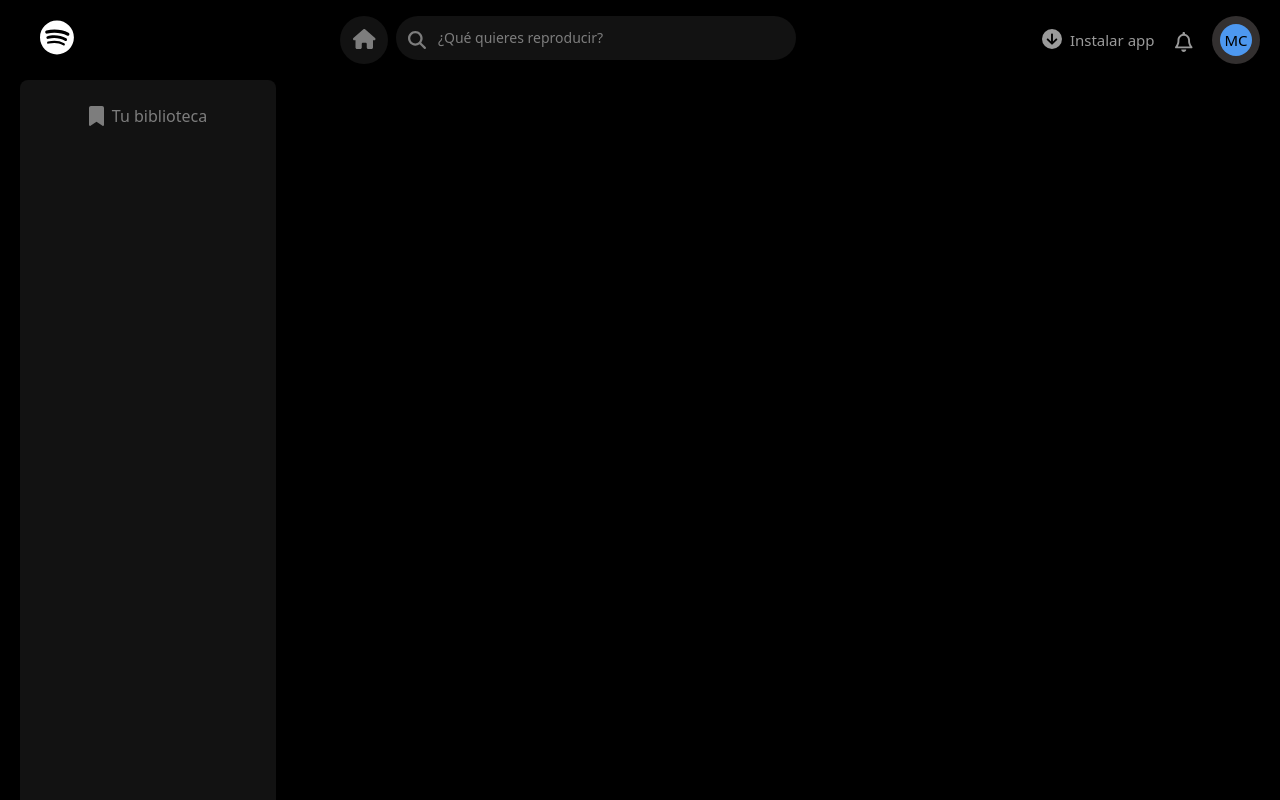
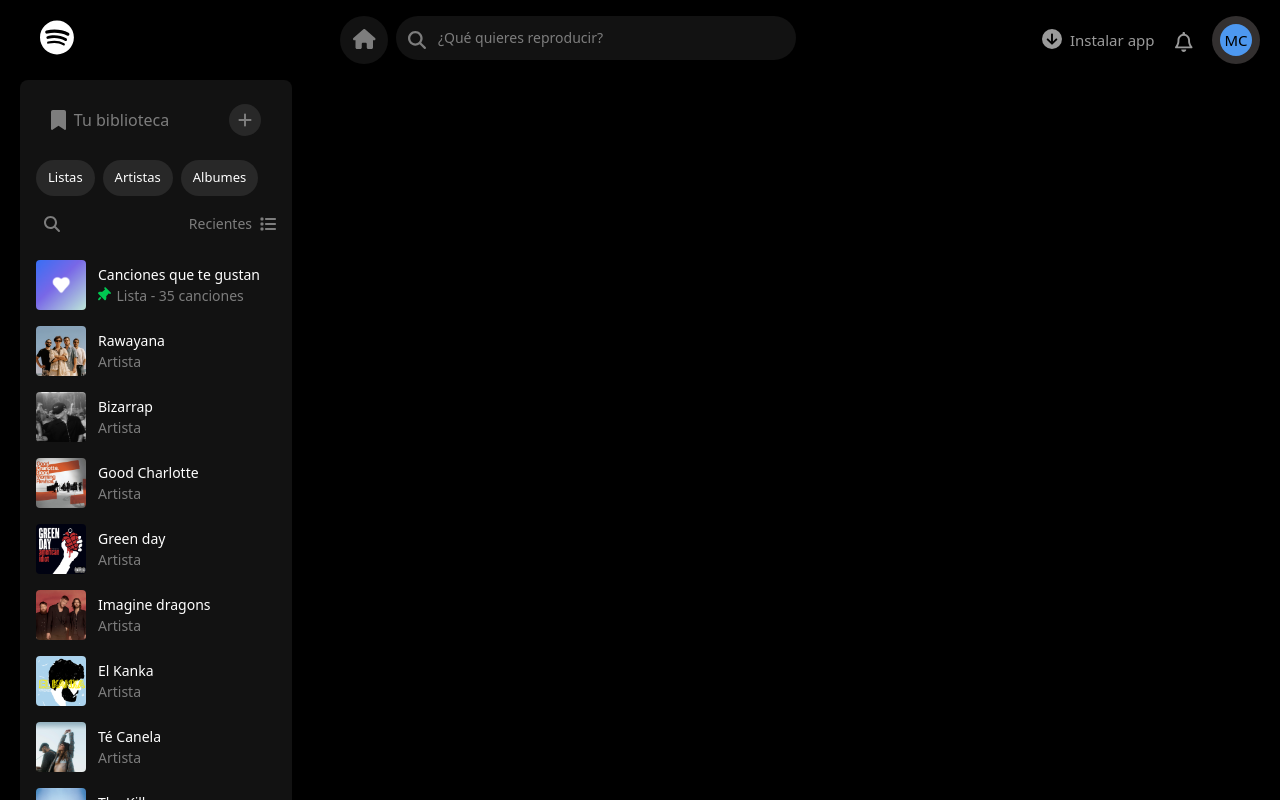
Before and after one commit to MCristina94/Spotify-Clone, a React (Vite) app: page / in a window 1280 px wide. Both pictures are taken after a click on the button 60 px from the left and 114 px from the top of the page. Shown: the top 800 px of the page. Built offline with nearby package versions, Linux system fonts and the light colour scheme.

Commit message:
finished drawerLeft

```diff
--- a/src/Components/DrawerLeft.jsx
+++ b/src/Components/DrawerLeft.jsx
@@ -4,14 +4,19 @@
 import { faBookmark as faBookmarkSolid } from "@fortawesome/free-solid-svg-icons";
 import { faPlus } from "@fortawesome/free-solid-svg-icons";
 import DataSongs from "../utils/info.json";
+import {
+  faMagnifyingGlass,
+  faList,
+  faThumbtack,
+} from "@fortawesome/free-solid-svg-icons";
 
 const DrawerLeft = () => {
   const [expanded, setExpanded] = useState(false);
 
   return (
     <div
-      className={`mx-5 rounded-lg h-screen bg-[#121212] text-white flex transition-all duration-300 ${
-        expanded ? "w-64" : "w-20"
+      className={`mx-5 rounded-lg h-screen bg-[#121212] text-white flex transition-all duration-300  max-h-[full]  ${
+        expanded ? "w-68" : "w-20"
       }`}
     >
       {/* Contenedor del Sidebar */}
@@ -26,16 +31,81 @@
             className="text-[#7d7d7d] text-[20px] hover:text-white "
           />
           {expanded && (
-            <span className="text-[#7d7d7d]  hover:text-white">
-              Tu biblioteca
-            </span>
+            <div className="flex flex-row justify-between gap-15">
+              <span className="text-[#7d7d7d]  hover:text-white content-center">
+                Tu biblioteca
+              </span>
+              <div className="w-8 h-8 rounded-3xl content-center text-center bg-[#282828] cursor-pointer">
+                <FontAwesomeIcon
+                  icon={faPlus}
+                  className="text-[#7d7d7d] hover:text-white"
+                />
+              </div>
+            </div>
           )}
         </button>
 
         {/* Menú de navegación */}
         <nav className="mt-4 w-full">
           {expanded ? (
-            <div>{/* expandido */}</div>
+            <div>
+              <div className="flex flex-row gap-2">
+                <div className=" bg-[#282828] cursor-pointer p-2 px-3 rounded-3xl">
+                  <h3 className="text-[13px] font-extralight">Listas</h3>
+                </div>
+                <div className=" bg-[#282828] cursor-pointer p-2 px-3 rounded-3xl">
+                  <h3 className="text-[13px] font-extralight">Artistas</h3>
+                </div>
+                <div className=" bg-[#282828] cursor-pointer p-2 px-3 rounded-3xl">
+                  <h3 className="text-[13px] font-extralight">Albumes</h3>
+                </div>
+              </div>
+              <div className="flex flex-row justify-between items-center my-3">
+                <div className="cursor-pointer px-2 py-1 rounded-3xl hover:bg-[#282828]">
+                  <FontAwesomeIcon
+                    icon={faMagnifyingGlass}
+                    className="text-[#7d7d7d] hover:text-white"
+                  />
+                </div>
+                <div className="flex flex-row items-center gap-2 cursor-pointer">
+                  <h3 className="text-[14px] text-[#7d7d7d] font-light  hover:text-white">
+                    Recientes
+                  </h3>
+                  <FontAwesomeIcon
+                    icon={faList}
+                    className="text-[#7d7d7d]  hover:text-white "
+                  />
+                </div>
+              </div>
+              <div className="flex flex-col ">
+                <div>
+                  {DataSongs.songsDrawerLeft.map((song, index) => (
+                    <div className="flex flex-row">
+                      <img
+                        key={index}
+                        src={song.image}
+                        alt={song.album}
+                        className="my-2 rounded-sm h-[50px] w-[50px]"
+                      />
+                      <div className="content-center">
+                        <h3 className="text-[14px] text-white font-light ml-3 ">
+                          {song.album}
+                        </h3>
+                        <h3 className="text-[14px] text-[#7d7d7d]  font-light ml-3 ">
+                          {song.album.includes("Canciones que te gustan") && (
+                            <FontAwesomeIcon
+                              icon={faThumbtack}
+                              className="text-green-500 mr-2 rotate-45"
+                            />
+                          )}
+                          {song.info}
+                        </h3>
+                      </div>
+                    </div>
+                  ))}
+                </div>
+              </div>
+            </div>
           ) : (
             <div className="flex flex-col items-center">
               <div className="w-8 h-8 rounded-3xl content-center text-center bg-[#282828] cursor-pointer">
@@ -44,13 +114,13 @@
                   className="text-[#7d7d7d] hover:text-white"
                 />
               </div>
-              <div>
+              <div className="flex flex-col ">
                 {DataSongs.songsDrawerLeft.map((song, index) => (
                   <img
                     key={index}
                     src={song.image}
                     alt={song.album}
-                    className="my-2 rounded-sm"
+                    className="my-2 rounded-sm h-[50px] w-[50px]"
                   />
                 ))}
               </div>
--- a/src/utils/info.json
+++ b/src/utils/info.json
@@ -23,7 +23,7 @@
     {
       "album": "Green day",
       "image": "../../public/images/greenday.jpeg",
-      "info": "artista"
+      "info": "Artista"
     },
     {
       "album": "Imagine dragons",
@@ -60,21 +60,6 @@
       "album": "This is ColdPlay",
       "image": "../../public/images/thisiscoldplay.jpeg",
       "info": "Lista - Spotify"
-    },
-    {
-      "album": "This is Green Day",
-      "image": "../../public/images/thisisgreenday.jpg",
-      "info": "Lista - Spotify"
-    },
-    {
-      "album": "This is Shakira",
-      "image": "../../public/images/thisishakira.jpg",
-      "info": "Lista - Spotify"
-    },
-    {
-      "album": "Vance Joy",
-      "image": "../../public/images/vanceejoy.jpeg",
-      "info": "Artista"
     }
   ]
 }
```
